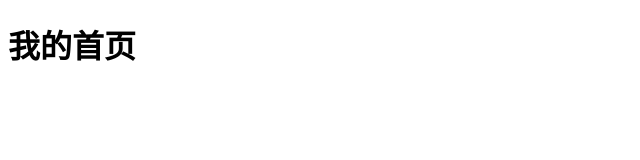
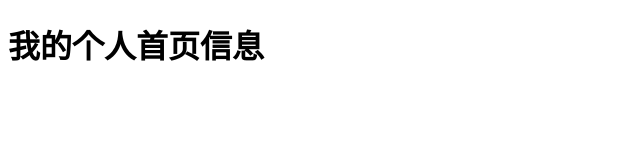
Before and after one commit to YC-0909/YC-0909.github.io, a plain HTML site: page index.html in a window 1280 px wide. Shown: the whole page, without its empty margins (0-640 px from the left). Drawn offline with Linux system fonts and the light colour scheme.

Commit message:
Update index.html
第一次更新

```diff
--- a/index.html
+++ b/index.html
@@ -4,9 +4,9 @@
     <meta charset="UTF-8">
     <meta name="viewport" content="width=device-width, initial-scale=1.0">
     <meta http-equiv="X-UA-Compatible" content="ie=edge">
-    <title>Document</title>
+    <title>我的个人主页</title>
 </head>
 <body>
-    <h1>我的首页</h1>
+    <h1>我的个人首页信息</h1>
 </body>
 </html>
```
